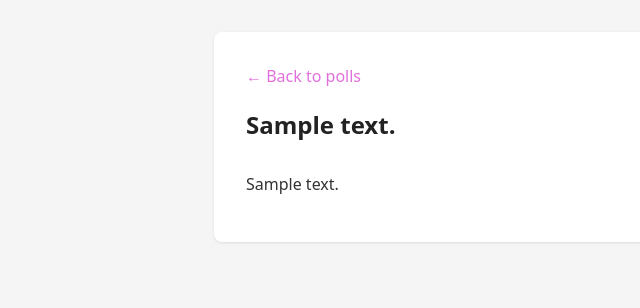
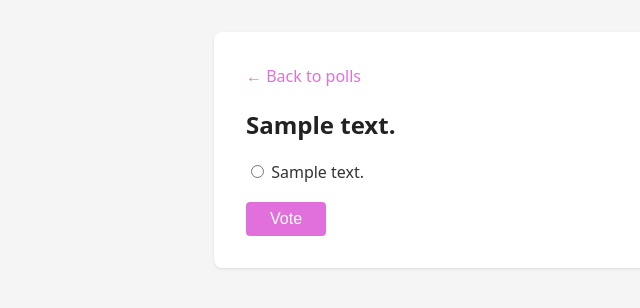
Before and after one commit to avanine/cyber-security-course-project, a Django app: template polls/templates/polls/detail.html in a window 1280 px wide. Shown: the top 308 px of the page, without its empty margins (94-734 px from the left). Run offline with Django 5.2, Linux system fonts and the light colour scheme; the template is opened without the code that fills it: most values are stand-ins (such as "Sample title", 1, 10 or a date in 2020).

Commit message:
Replace detail view list with a form that enables voting on an option

```diff
--- a/polls/static/polls/style.css
+++ b/polls/static/polls/style.css
@@ -47,6 +47,21 @@ a, a:hover {
     margin-bottom: 1rem;
 }
 
+input[type="submit"] {
+    background-color: #e270dc;
+    color: #fff;
+    border: none;
+    padding: 0.5rem 1.5rem;
+    border-radius: 4px;
+    font-size: 1rem;
+    cursor: pointer;
+    margin-top: 1rem;
+}
+
+input[type="submit"]:hover {
+    background-color: #c95dc4;
+}
+
 p {
     color: #666;
 }
--- a/polls/templates/polls/detail.html
+++ b/polls/templates/polls/detail.html
@@ -11,11 +11,18 @@
     <main>
         <a href="{% url 'polls:index' %}" class="back-link">&larr; Back to polls</a>
         <h1>{{ question.question_text }}</h1>
-        <ul>
-        {% for choice in question.choice_set.all %}
-            <li>{{ choice.choice_text }}</li>
-        {% endfor %}
-        </ul>
+
+        {% if error_message %}<p><strong>{{ error_message }}</strong></p>{% endif %}
+        <form action="{% url 'polls:vote' question.id %}" method="post">
+            {% csrf_token %}
+            {% for choice in question.choice_set.all %}
+                <div>
+                    <input type="radio" id="choice{{ forloop.counter }}" name="choice" value="{{ choice.id }}">
+                    <label for="choice{{ forloop.counter }}">{{ choice.choice_text }}</label>
+                </div>
+            {% endfor %}
+            <input type="submit" value="Vote">
+        </form>
     </main>
 </body>
 </html>
```
